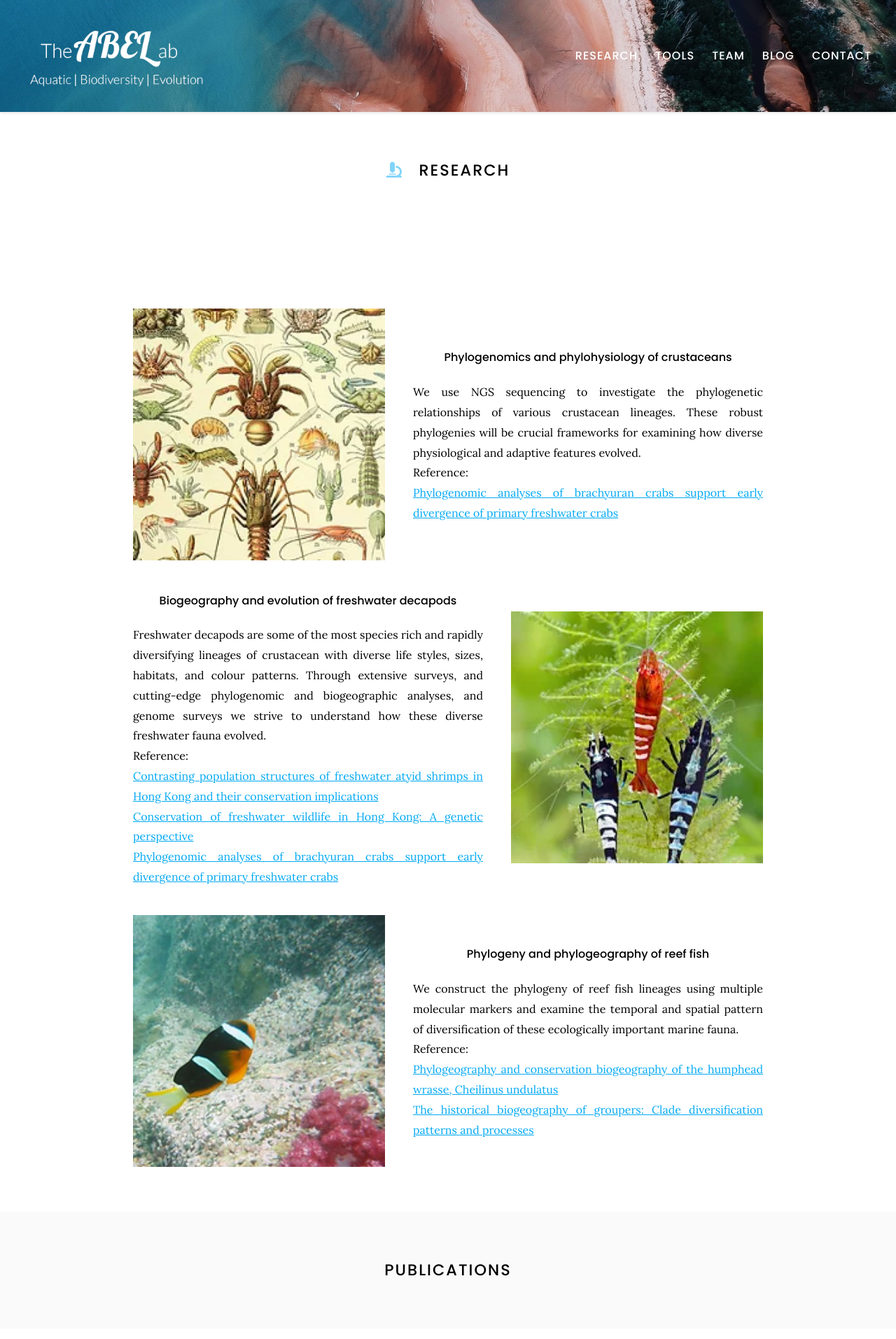
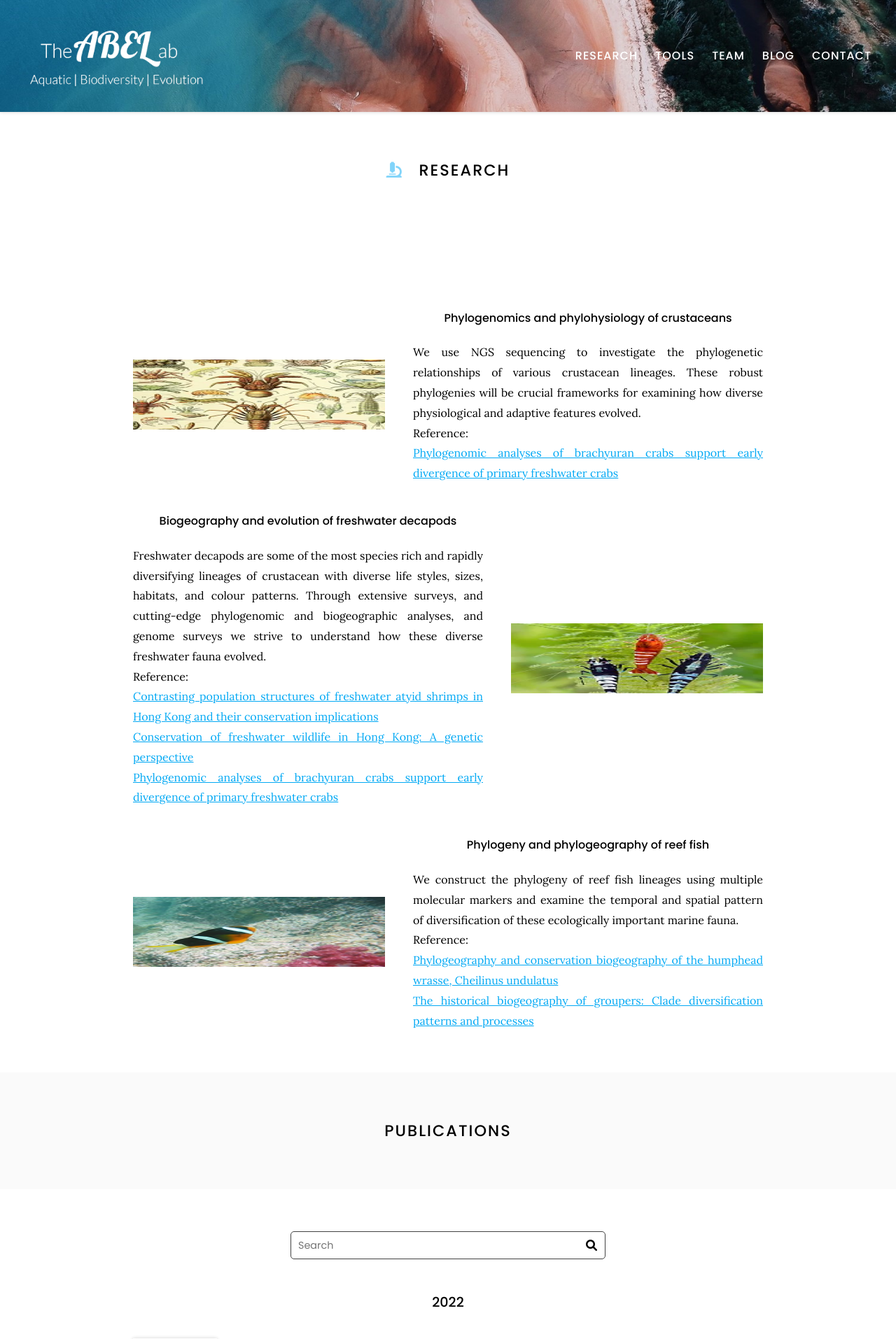
Before and after one commit to abel-sysu/en, a Jekyll site: the page built from research/index.md, in a window 1280 px wide. Shown: the top 1914 px of the page at 70% size. Built offline with Jekyll 4.4.1, drawn with Linux system fonts in a browser that asks for light colours.

Commit message:
Update feature.html

```diff
--- a/_includes/feature.html
+++ b/_includes/feature.html
@@ -7,6 +7,7 @@
       src="{{ include.image | relative_url }}"
       loading="lazy"
       alt=""
+      height=100px
     />
   </a>
   <div class="feature_text">
```
